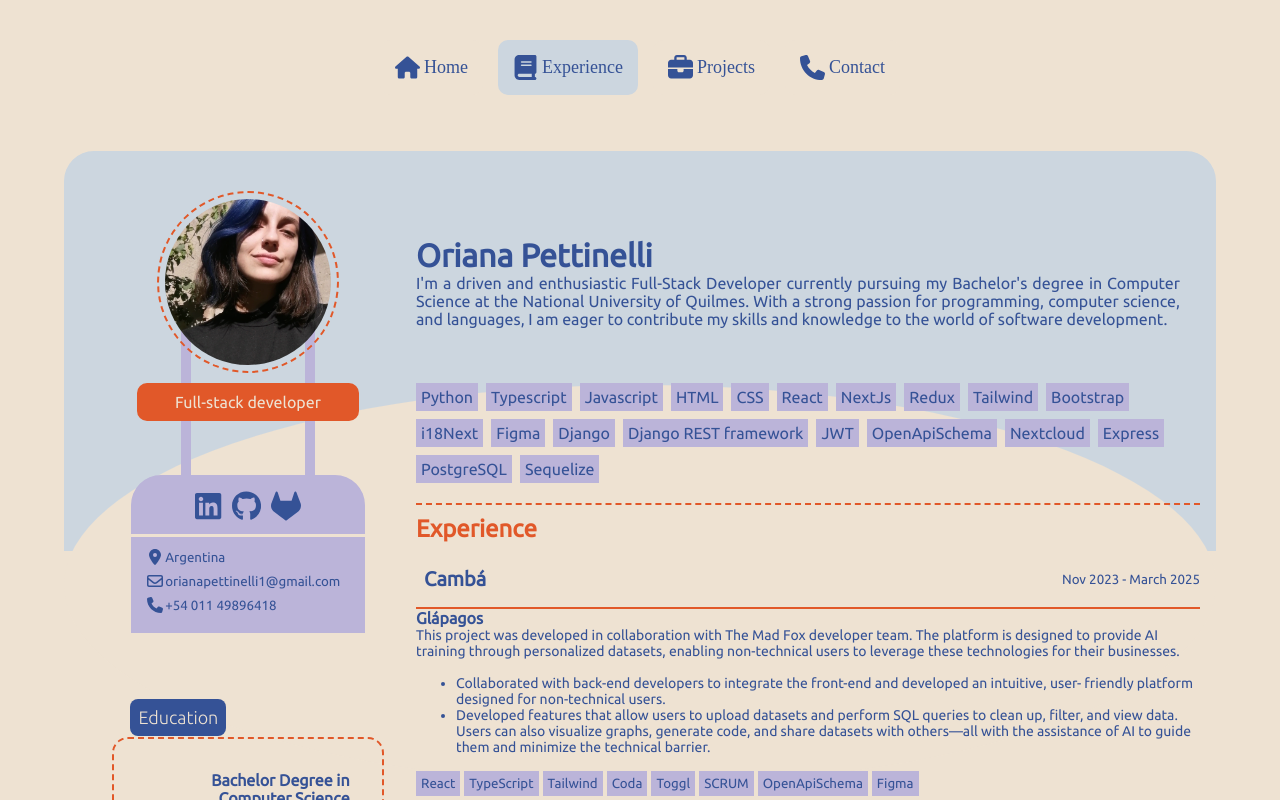
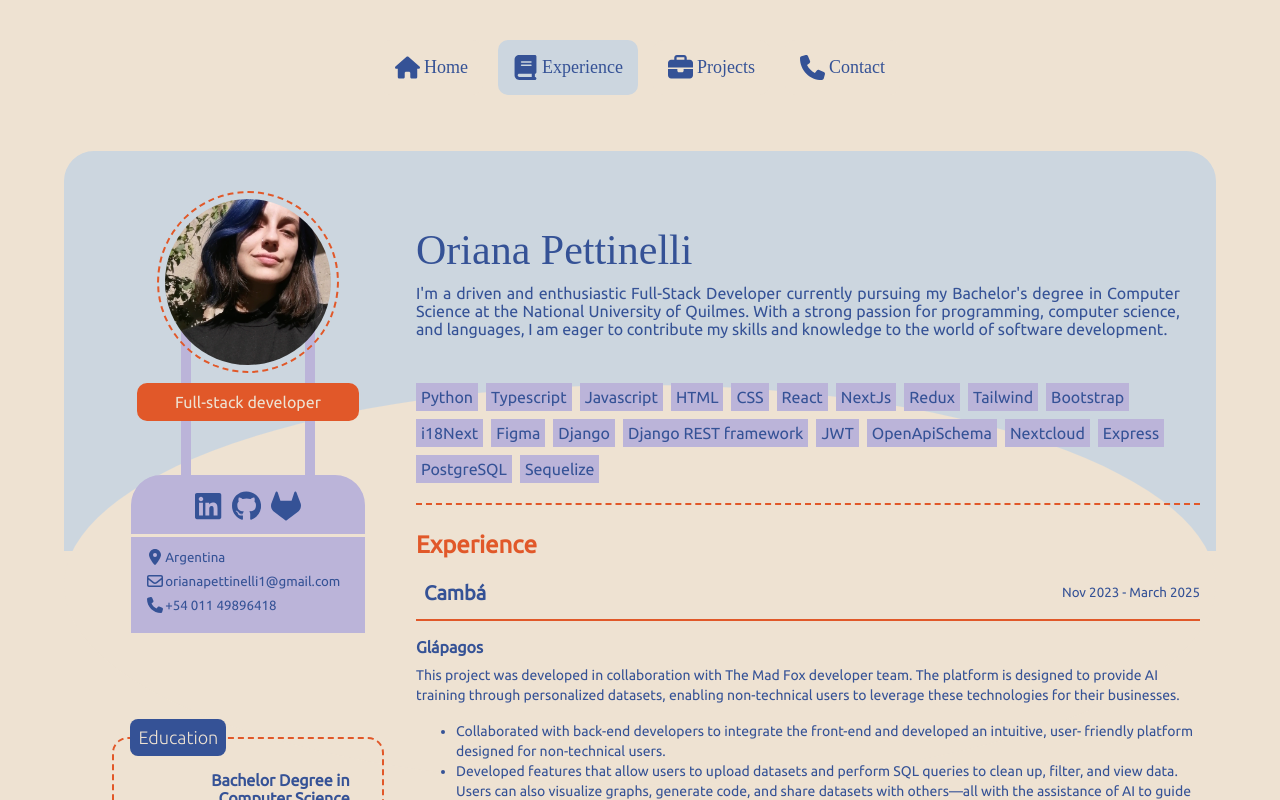
Before and after one commit to Orianamartina/Portfolio, a Next.js app in the folder portfolio/: page / in a window 1280 px wide. Both pictures are taken after a click on the button "Experience". Shown: the top 800 px of the page. Built offline with nearby package versions, Linux system fonts and the light colour scheme; a web font is replaced by a local one.

Commit message:
added project and style fix

```diff
--- a/portfolio/src/app/components/Stack/Experience.jsx
+++ b/portfolio/src/app/components/Stack/Experience.jsx
@@ -24,7 +24,7 @@ export default function Experience() {
             <ContactInformation style={style} isMobile={true} />
 
             <div>
-              <h1 className={style.title}>Oriana Pettinelli</h1>
+              <h1 className={`${style.title} cursive`}>Oriana Pettinelli</h1>
             </div>
           </div>
           <p className={style.paragraph}>
@@ -64,11 +64,14 @@ export default function Experience() {
                 <div className={style.experienceDiv}>
                   <h4>{ex.name}</h4> <small>{ex.date}</small>
                 </div>
-                <p>{ex.description}</p>
+                <p style={{ margin: "8px 0" }}>{ex.description}</p>
                 {ex.projects.map((proj, i) => {
                   return (
-                    <div style={{ marginBottom: "32px" }} key={proj.name}>
-                      <h5>{proj.name}</h5>
+                    <div
+                      style={{ marginBottom: "16px", marginTop: "16px" }}
+                      key={proj.name}
+                    >
+                      <h5 style={{ margin: "8px 0" }}>{proj.name}</h5>
                       <p>{proj.description}</p>
 
                       <ul>
--- a/portfolio/src/app/components/Stack/education.module.css
+++ b/portfolio/src/app/components/Stack/education.module.css
@@ -15,7 +15,7 @@
     color: var(--3);
     border-radius: 8px;
     font-size: 18px;
-    top: -40px;
+    top: -20px;
     font-weight: lighter;
 
 }
--- a/portfolio/src/app/components/Stack/stack.module.css
+++ b/portfolio/src/app/components/Stack/stack.module.css
@@ -25,7 +25,10 @@
     position: absolute;
     z-index: -1;
 }
-
+.title{
+    margin-bottom: 10px;
+    font-size: 42px;
+}
 .midCircle {
     height: 400px;
     border-radius: 50%;
@@ -164,6 +167,7 @@
 }
 .experienceTitle{
     width: fit-content;
+    margin-top: 16px;
     margin-bottom: 16px;
     color: var(--1);
     font-size: 24px;
@@ -178,7 +182,9 @@
 
 }
 .experience{
-    margin-bottom: 32px;
+    margin-bottom: 16px;
+    margin-top: 16px;
+    line-height: 20px;
 }
 .experience h4{
     font: bold;
@@ -210,6 +216,10 @@
 
 }
 @media (max-width: 1024px){
+    .title{
+        margin-bottom: 20px;
+        font-size: 32px;
+    }
     .container{
         width: 90vw;
     }
--- a/portfolio/src/app/components/projects/projects.js
+++ b/portfolio/src/app/components/projects/projects.js
@@ -21,7 +21,7 @@ const flashlingoFront = {
   description:
     "Work in progress - Next.js project designed to evaluate a language learning method centered around active recall and spaced repetition. This is the frontend application to provide with a intuitive and responsive interface to efficiently learn a language's vocabulary",
   image: "",
-  technologies: ["NextJs", "Cypress", "Css"],
+  technologies: ["NextJs", "Typescript", "Cypress", "Css", "Bootstrap"],
 };
 
 const concuMnist = {
@@ -46,6 +46,13 @@ const electroShop = {
     "E-Commerce focused on electronic devices such as computers, tablets, cell-phones as well as accesories. Created as a bootcamp final project with a group of five students using SCRUM methodologies. Made with React and nodeJs",
   url: "https://electroshop-delta.vercel.app",
   repoUrl: "https://github.com/Orianamartina/Electroshop",
+  technologies: ["Javascript", "React", "Express", "Sequelize", "PostgreSQL"],
 };
 
-export const projects = [flashlingoBack, flashlingoFront, concuMnist, sudoku];
+export const projects = [
+  flashlingoBack,
+  flashlingoFront,
+  concuMnist,
+  sudoku,
+  electroShop,
+];
```
